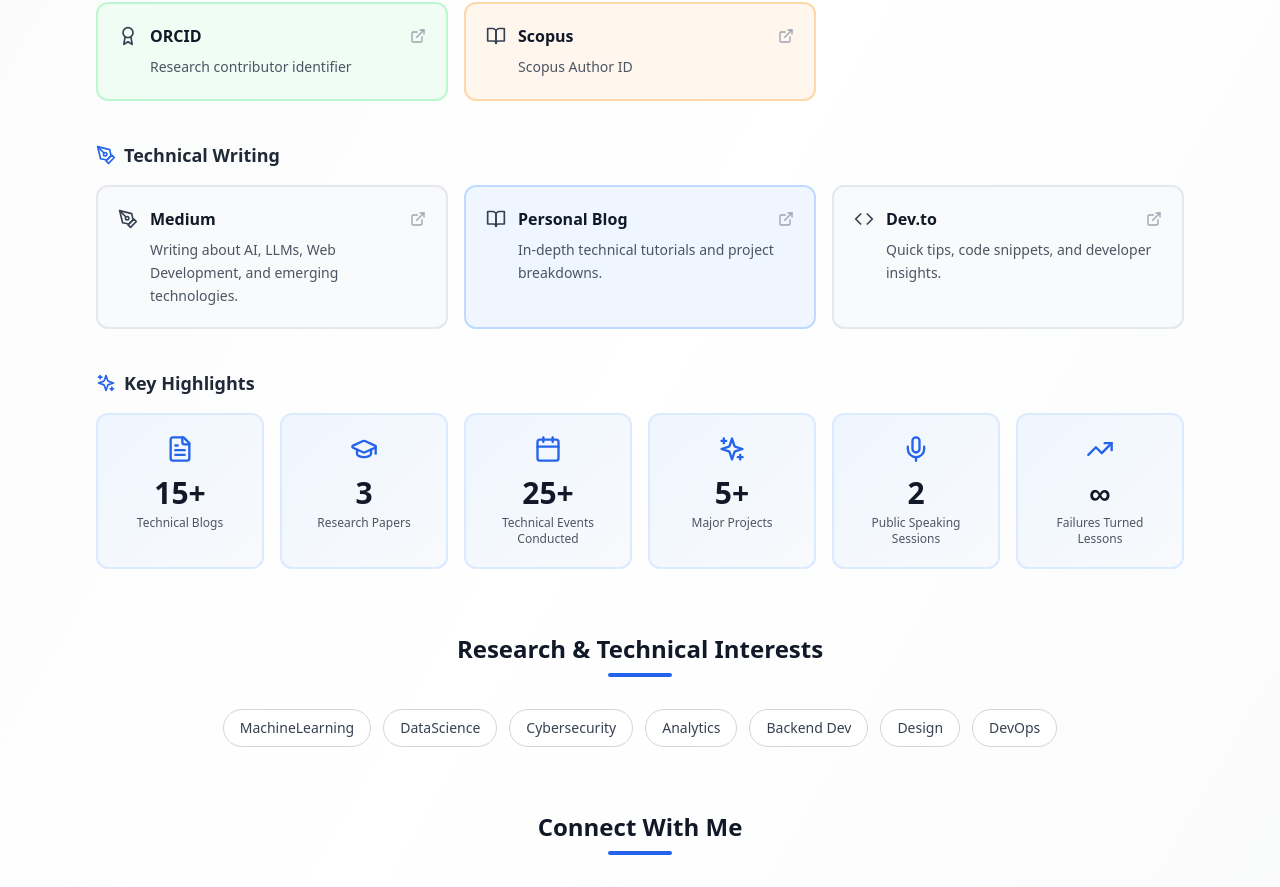
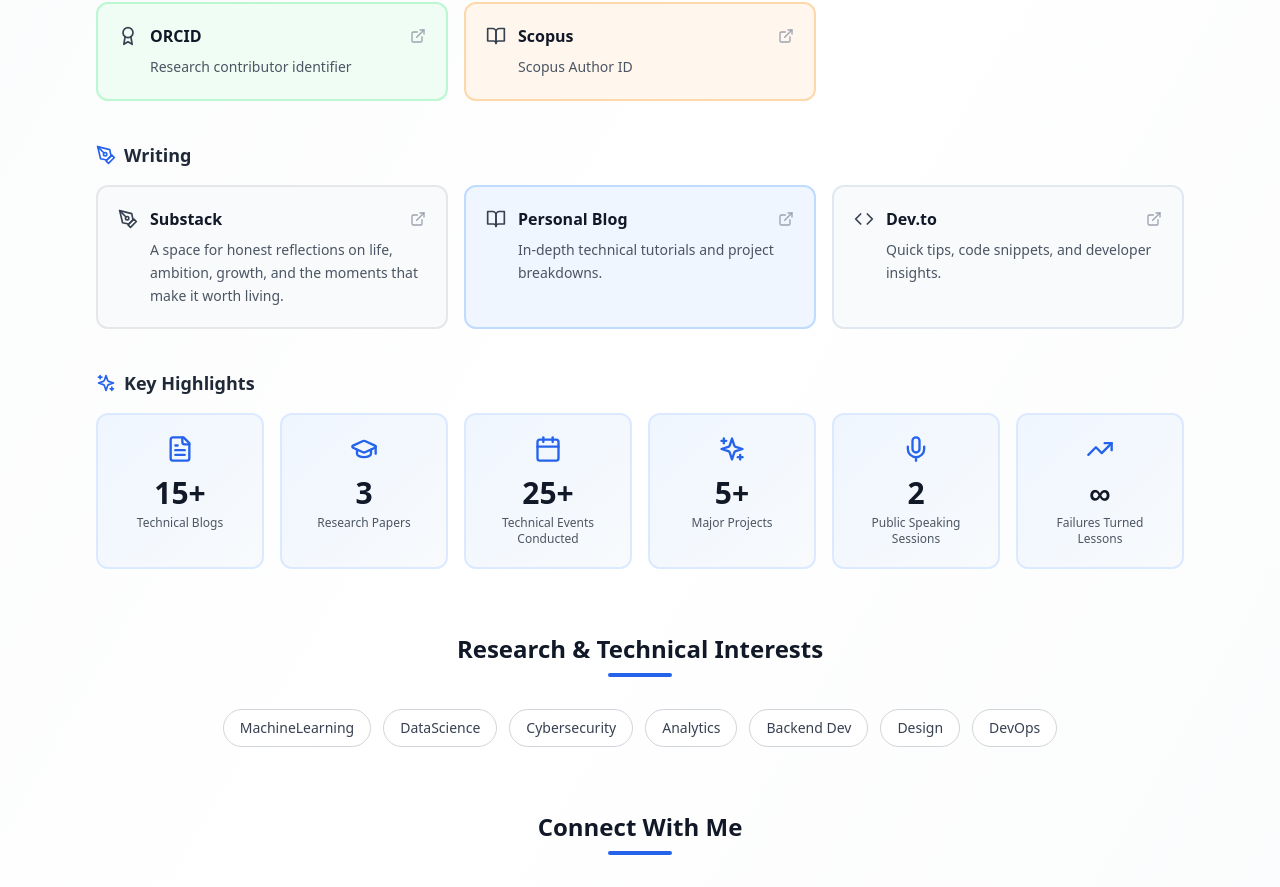
Before and after one commit to setusairam/profile, a React (Vite) app: page /contact in a window 1280 px wide. Shown: the part 794-1681 px from the top of the page. Built offline with nearby package versions, Linux system fonts and the light colour scheme.

Commit message:
cotact page edit

```diff
--- a/src/pages/Contact.tsx
+++ b/src/pages/Contact.tsx
@@ -56,10 +56,10 @@
 
   const blogs = [
     {
-      name: 'Medium',
+      name: 'Substack',
       icon: PenTool,
-      description: 'Writing about AI, LLMs, Web Development, and emerging technologies.',
-      url: 'https://medium.com/@setusairam5',
+      description: 'A space for honest reflections on life, ambition, growth, and the moments that make it worth living.',
+      url: 'https://setusairam.substack.com/',
       color: 'bg-gray-50 dark:bg-gray-800/50 border-gray-200 dark:border-gray-700'
     },
     {
@@ -240,7 +240,7 @@
           <div className="mb-10">
             <h3 className="text-lg font-semibold text-gray-800 dark:text-gray-200 mb-4 flex items-center gap-2">
               <PenTool className="w-5 h-5 text-blue-600 dark:text-blue-400" />
-              Technical Writing
+              Writing
             </h3>
             <div className="grid grid-cols-[repeat(auto-fill,minmax(280px,1fr))] gap-4">
               {blogs.map((blog) => (
```
